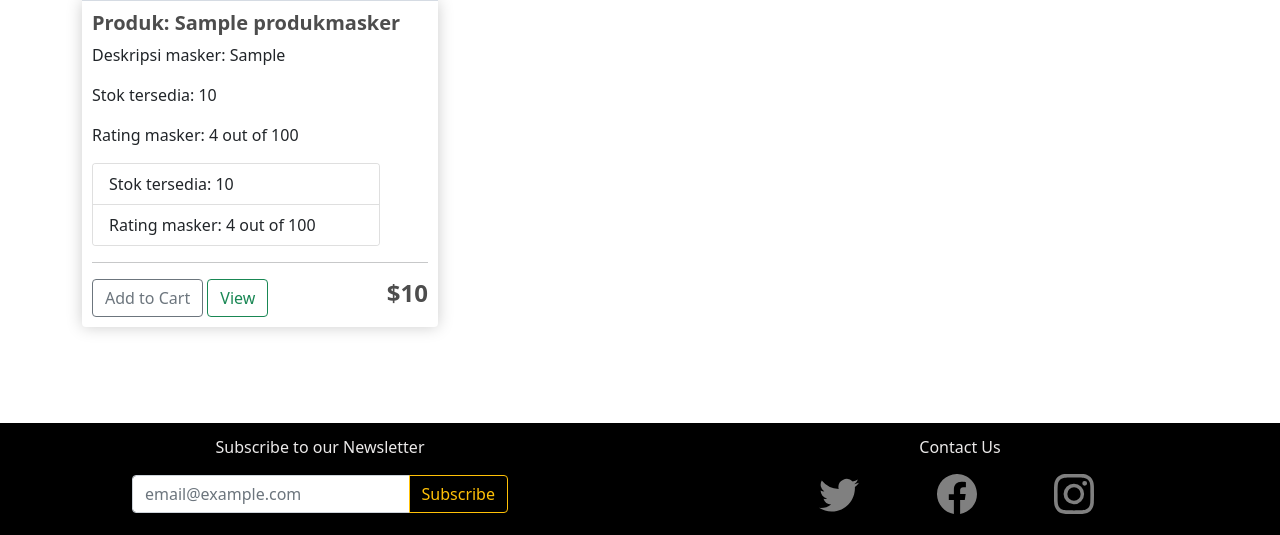
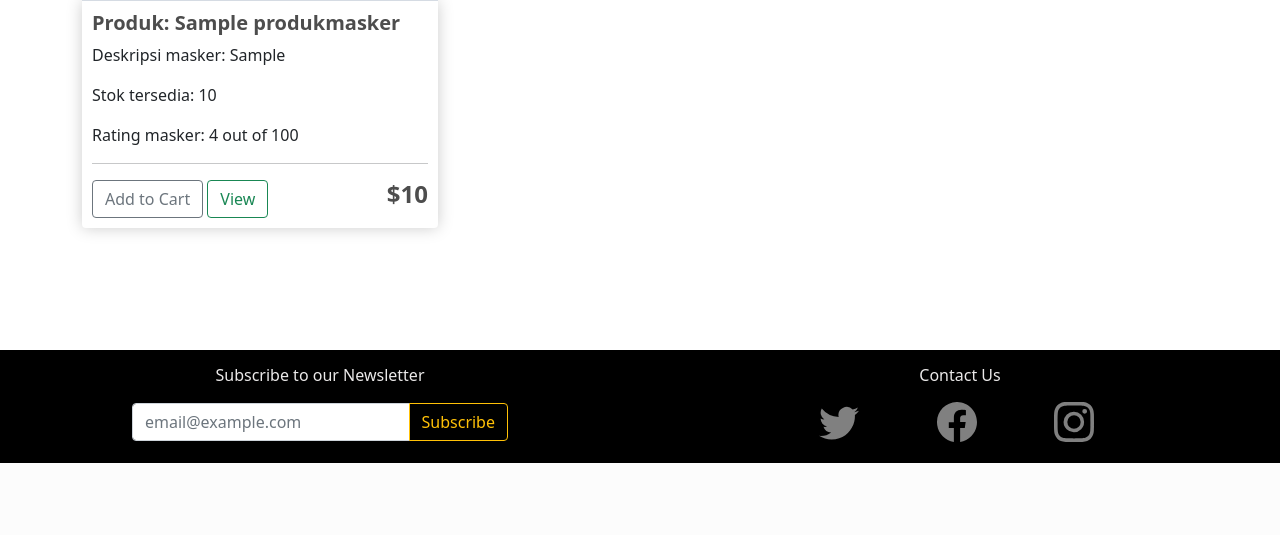
Before and after one commit to Krentt/Kuliah-PBP-TugasAkhir-Web, a Django app: page /product_list_page/ in a window 1280 px wide. Shown: the part 337-872 px from the top of the page. After the commit the page ends 800 px from the top, so only its background shows below. Run offline with Django 3.2, Linux system fonts and the light colour scheme; tables that the repository leaves empty hold one stand-in row (values such as "Sample post"); grey boxes marked "Sample" are stand-in pictures; some libraries are stand-ins or nearby versions.

Commit message:
plp almost done

```diff
--- a/product_list_page/templates/product_form.html
+++ b/product_list_page/templates/product_form.html
@@ -7,7 +7,7 @@
 
         <title>Mask Product Form</title>
         <link href="https://cdn.jsdelivr.net/npm/bootstrap@5.1.3/dist/css/bootstrap.min.css" rel="stylesheet" integrity="sha384-1BmE4kWBq78iYhFldvKuhfTAU6auU8tT94WrHftjDbrCEXSU1oBoqyl2QvZ6jIW3" crossorigin="anonymous">
-        <link rel="stylesheet" href="{% static 'styles/product_form.css' %}">
+        <link rel="stylesheet" href="{% static 'css/product_form.css' %}">
     </head>
     <body>
         <div class="position-absolute top-50 start-50 translate-middle">
--- a/product_list_page/templates/product_list_page.html
+++ b/product_list_page/templates/product_list_page.html
@@ -47,18 +47,6 @@
                 <p class="card-text">Deskripsi masker: {{ ProdukMasker.deskripsi }}</p>
                 <p class="card-text">Stok tersedia: {{ ProdukMasker.stok }}</p>
                 <p class="card-text">Rating masker: {{ ProdukMasker.rating }} out of 100</p>
-                <div class="card" style="width: 18rem;">
-                  <ul class="list-group list-group-flush">
-                    <li class="list-group-item">Stok tersedia: {{ ProdukMasker.stok }}</li>
-                    <li class="list-group-item">Rating masker: {{ ProdukMasker.rating }} out of 100</li>
-                  </ul>
-                </div>
-                <!-- <div class="height-100 container d-flex justify-content-center align-items-center">
-                  <div class="card p-3">
-                    <div class="d-flex justify-content-between align-items-center">
-                    </div>
-                  </div>
-                </div> -->
                 <hr>
 
                 <button data-product={{ProdukMasker.id}} data-action="add" class="btn btn-outline-secondary add-btn update-cart">Add to Cart</button>
```
